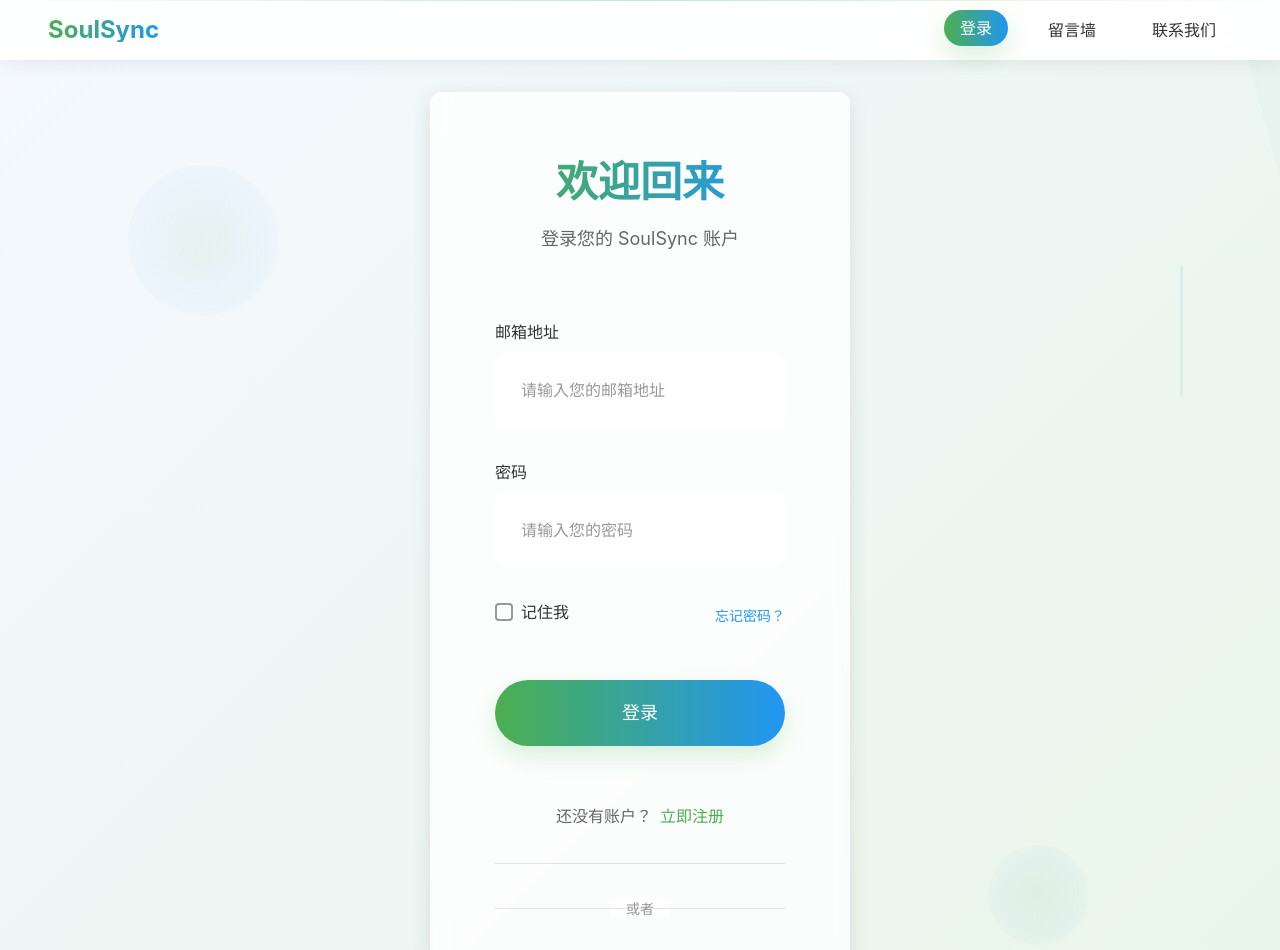
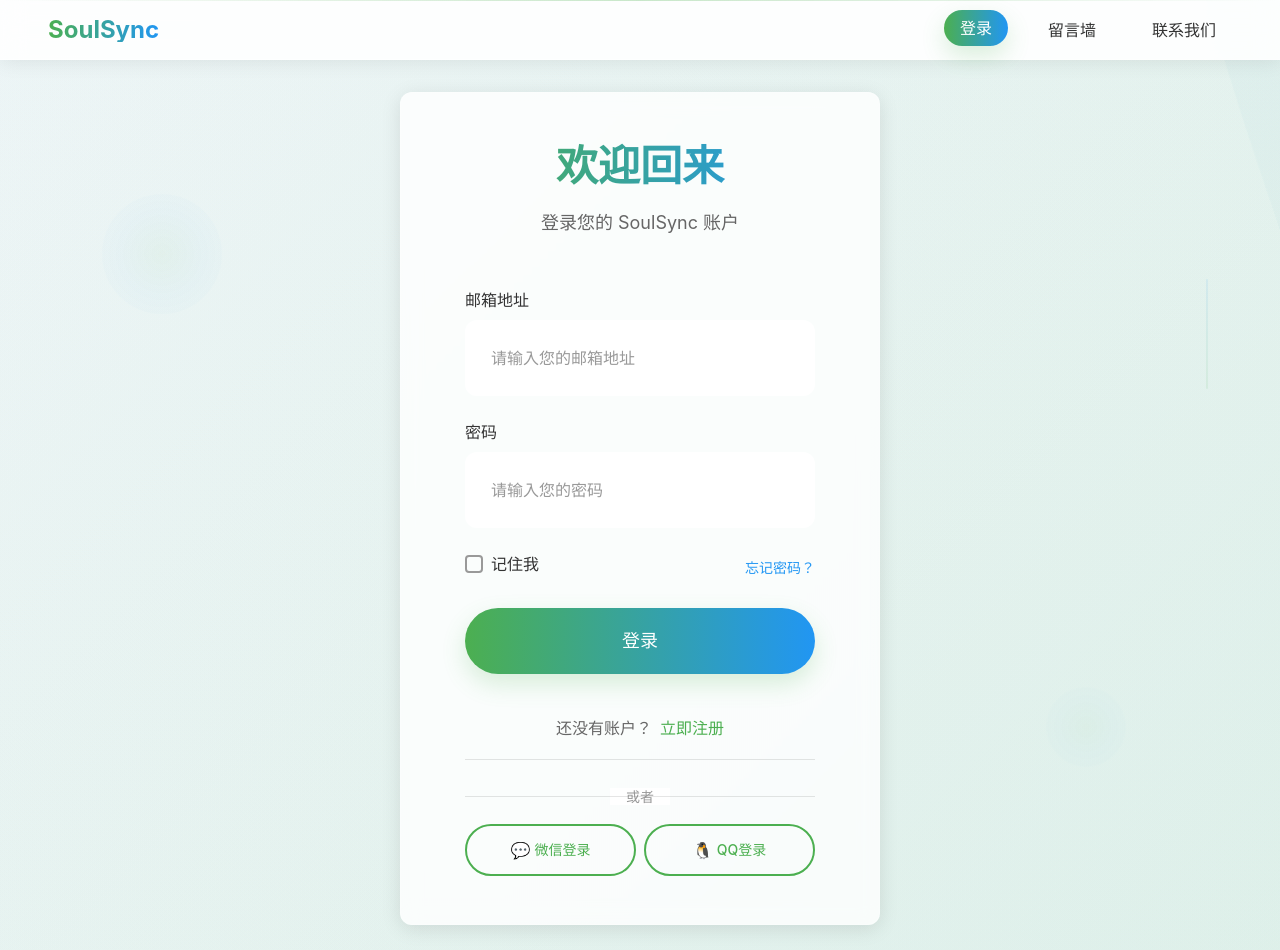
Before and after one commit to ShuaiFu29/soulSync, a React (Vite) app: page /login in a window 1280 px wide. Shown: the top 950 px of the page. Built offline with nearby package versions, Linux system fonts and the light colour scheme.

Commit message:
style(LoginPage): 优化登录页面样式
- 添加背景渐变和最小高度
- 调整登录卡片样式和布局
- 优化表单元素样式
- 简化装饰元素
- 调整响应式样式

```diff
--- a/src/pages/LoginPage/LoginPage.css
+++ b/src/pages/LoginPage/LoginPage.css
@@ -1,7 +1,8 @@
 /* LoginPage 样式 */
 
 .login-page {
-  /* 登录页面特定样式 */
+  background: linear-gradient(135deg, rgba(76, 175, 80, 0.05) 0%, rgba(33, 150, 243, 0.05) 100%);
+  min-height: 100vh;
 }
 
 .login-container {
@@ -15,8 +16,8 @@
 
 .login-card {
   width: 100%;
-  max-width: 420px;
-  padding: var(--spacing-3xl);
+  max-width: 480px;
+  padding: var(--spacing-2xl) var(--spacing-3xl);
   position: relative;
   z-index: var(--z-content);
   animation: scaleIn 0.6s ease-out;
@@ -24,7 +25,7 @@
 
 .login-header {
   text-align: center;
-  margin-bottom: var(--spacing-3xl);
+  margin-bottom: var(--spacing-2xl);
 }
 
 .login-title {
@@ -40,11 +41,11 @@
 }
 
 .login-form {
-  margin-bottom: var(--spacing-xl);
+  margin-bottom: var(--spacing-lg);
 }
 
 .form-group {
-  margin-bottom: var(--spacing-xl);
+  margin-bottom: var(--spacing-lg);
 }
 
 .form-label {
@@ -57,20 +58,14 @@
 
 .form-input {
   width: 100%;
+  font-size: var(--font-size-md);
   padding: var(--spacing-lg);
-  font-size: var(--font-size-md);
   border-radius: var(--radius-lg);
-  transition: all var(--transition-normal);
-  outline: none;
 }
 
 .form-input.error {
-  border-color: #ef4444;
-  box-shadow: 0 0 0 3px rgba(239, 68, 68, 0.1);
-}
-
-.form-input:focus {
-  transform: translateY(-1px);
+  border-color: #ef4444 !important;
+  box-shadow: 0 0 0 3px rgba(239, 68, 68, 0.1) !important;
 }
 
 .field-error {
@@ -85,7 +80,7 @@
   display: flex;
   justify-content: space-between;
   align-items: center;
-  margin-bottom: var(--spacing-2xl);
+  margin-bottom: var(--spacing-lg);
 }
 
 .checkbox-label {
@@ -144,12 +139,13 @@
   width: 100%;
   justify-content: center;
   font-size: var(--font-size-lg);
-  margin-bottom: var(--spacing-lg);
+  margin-bottom: var(--spacing-md);
+  padding: var(--spacing-lg) var(--spacing-xl);
 }
 
 .login-footer {
   text-align: center;
-  margin-bottom: var(--spacing-xl);
+  margin-bottom: var(--spacing-md);
 }
 
 .register-prompt {
@@ -175,12 +171,12 @@
 
 .social-login {
   border-top: 1px solid rgba(0, 0, 0, 0.1);
-  padding-top: var(--spacing-xl);
+  padding-top: var(--spacing-lg);
 }
 
 .divider {
   text-align: center;
-  margin-bottom: var(--spacing-xl);
+  margin-bottom: var(--spacing-md);
   position: relative;
 }
 
@@ -203,18 +199,19 @@
 
 .social-buttons {
   display: flex;
-  gap: var(--spacing-md);
+  gap: var(--spacing-sm);
 }
 
 .social-btn {
   flex: 1;
   justify-content: center;
-  gap: var(--spacing-sm);
+  gap: var(--spacing-xs);
   font-size: var(--font-size-sm);
+  padding: var(--spacing-md);
 }
 
 .social-icon {
-  font-size: var(--font-size-lg);
+  font-size: var(--font-size-md);
 }
 
 .error-message {
@@ -228,7 +225,7 @@
   animation: fadeInUp 0.3s ease-out;
 }
 
-/* 装饰元素 */
+/* 装饰元素 - 简化版 */
 .login-decorations {
   position: absolute;
   top: 0;
@@ -237,6 +234,7 @@
   bottom: 0;
   pointer-events: none;
   z-index: 0;
+  overflow: hidden;
 }
 
 .decoration-circle {
@@ -252,19 +250,21 @@
 }
 
 .decoration-1 {
-  width: 150px;
-  height: 150px;
-  top: 10%;
-  left: 10%;
+  width: 120px;
+  height: 120px;
+  top: 15%;
+  left: 8%;
   animation-delay: 0s;
+  opacity: 0.6;
 }
 
 .decoration-2 {
-  width: 100px;
-  height: 100px;
-  bottom: 15%;
-  right: 15%;
+  width: 80px;
+  height: 80px;
+  bottom: 20%;
+  right: 12%;
   animation-delay: -3s;
+  opacity: 0.4;
 }
 
 .decoration-line {
@@ -279,11 +279,12 @@
 }
 
 .decoration-3 {
-  width: 3px;
-  height: 120px;
-  top: 20%;
-  right: 8%;
+  width: 2px;
+  height: 100px;
+  top: 25%;
+  right: 6%;
   animation-delay: -2s;
+  opacity: 0.3;
 }
 
 /* 加载状态动画 */
@@ -333,7 +334,7 @@
 
   .login-card {
     max-width: 100%;
-    padding: var(--spacing-2xl);
+    padding: var(--spacing-xl) var(--spacing-2xl);
   }
 
   .login-title {
@@ -363,7 +364,7 @@
   }
 
   .login-card {
-    padding: var(--spacing-xl);
+    padding: var(--spacing-lg) var(--spacing-xl);
   }
 
   .login-title {
```
